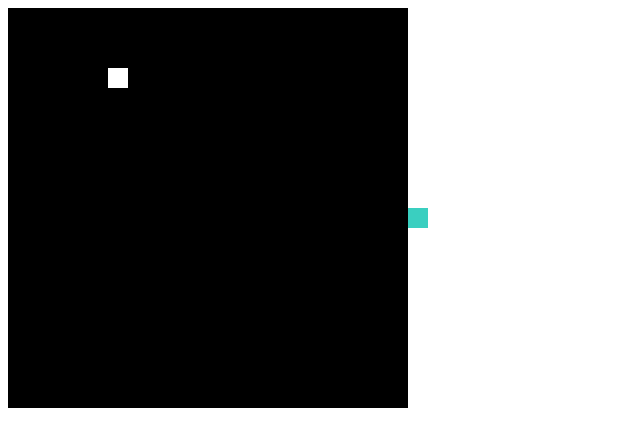
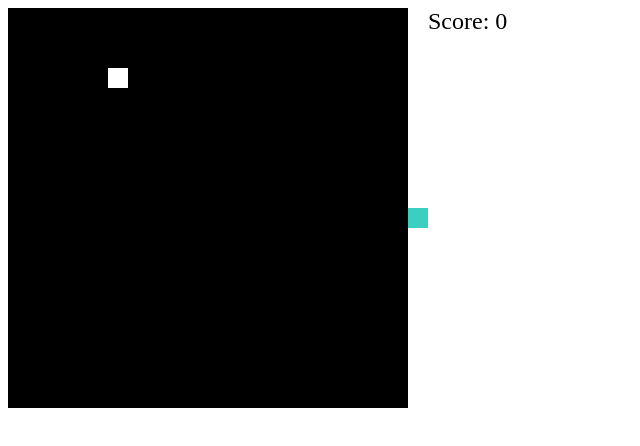
Before and after one commit to noah-parcel/snake, a plain HTML site: page index.html in a window 1280 px wide. Shown: the whole page, without its empty margins (0-640 px from the left). Drawn offline with Linux system fonts and the light colour scheme.

Commit message:
Update index.html

```diff
--- a/index.html
+++ b/index.html
@@ -5,6 +5,10 @@
     <meta name="viewport" content="width=device-width, initial-scale=1.0">
     <title>Snake Game</title>
     <style>
+        #game-container {
+            display: flex;
+        }
+
         #game-board {
             width: 400px;
             height: 400px;
@@ -22,10 +26,18 @@
         .food {
             background-color: #FFFFFF;
         }
+
+        #score {
+            font-size: 24px;
+            margin-left: 20px;
+        }
     </style>
 </head>
 <body>
-    <div id="game-board"></div>
+    <div id="game-container">
+        <div id="game-board"></div>
+        <div id="score">Score: 0</div>
+    </div>
     <script>
         // Your JavaScript code will go here
 const gameBoard = document.getElementById("game-board");
```
